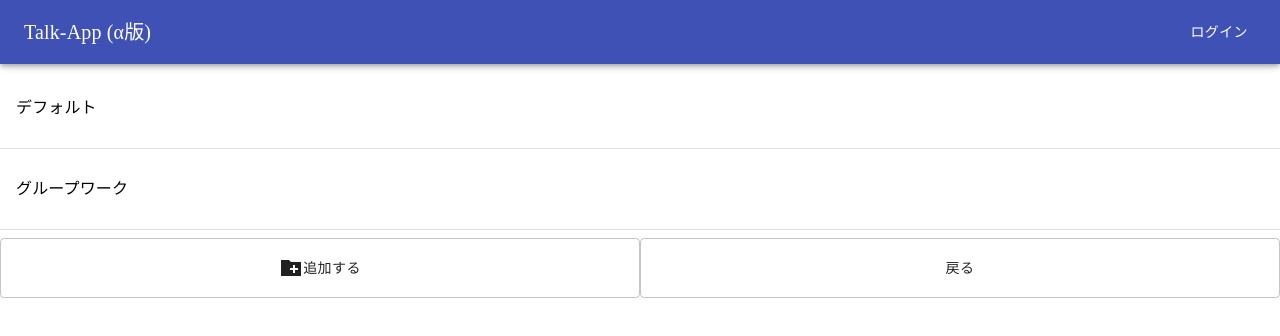
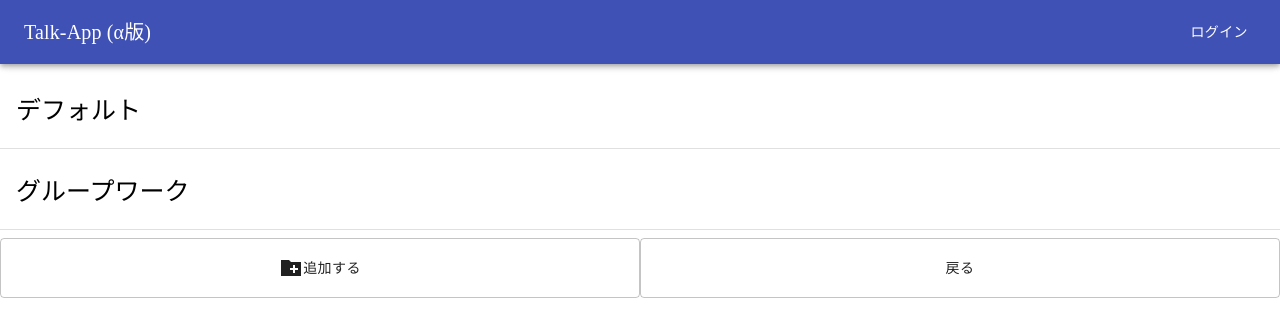
Before and after one commit to cistT/TalkApp, a React (Create React App) app: page /list in a window 1280 px wide. Shown: the top 336 px of the page. Built offline with nearby package versions, Linux system fonts and the light colour scheme; no server answers; a web font is replaced by a local one.

Commit message:
フォントサイズを調整

```diff
--- a/src/components/page/list/item/QuestionFolder.tsx
+++ b/src/components/page/list/item/QuestionFolder.tsx
@@ -2,10 +2,9 @@ import { FC } from "react";
 import { css } from "@emotion/react";
 
 import ListItemButton from "@mui/material/ListItemButton";
-import ListItemText from "@mui/material/ListItemText";
-import Divider from "@mui/material/Divider";
 import { Button } from "@material-ui/core";
 import DeleteIcon from "@mui/icons-material/Delete";
+import Divider from "@mui/material/Divider";
 
 type Props = {
     id: string;
@@ -26,7 +25,7 @@ const QuestionFolder: FC<Props> = ({
         <>
             <div css={styles.group}>
                 <ListItemButton css={styles.item} onClick={onClick}>
-                    <ListItemText>{name}</ListItemText>
+                    <div css={styles.label}>{name}</div>
                 </ListItemButton>
                 {deleteButton && (
                     <Button
@@ -53,6 +52,10 @@ const styles = {
     `,
     item: css`
         width: 100vw;
+        font-size: 30px;
+    `,
+    label: css`
+        font-size: 25px;
     `,
     button: css`
         display: inline;
```
